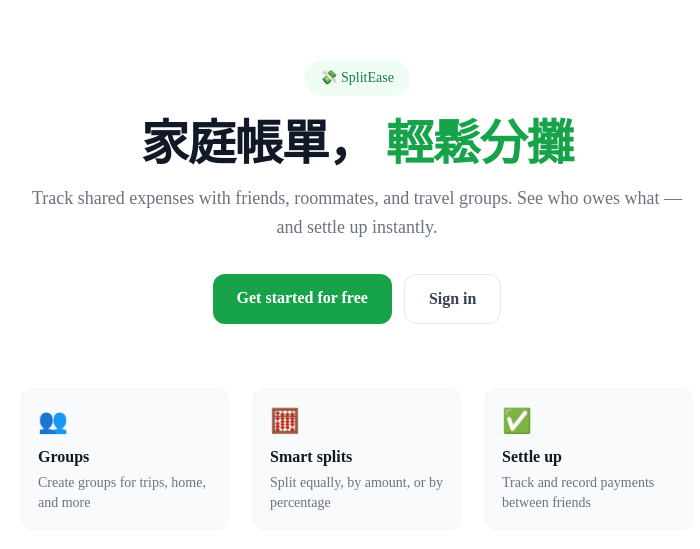
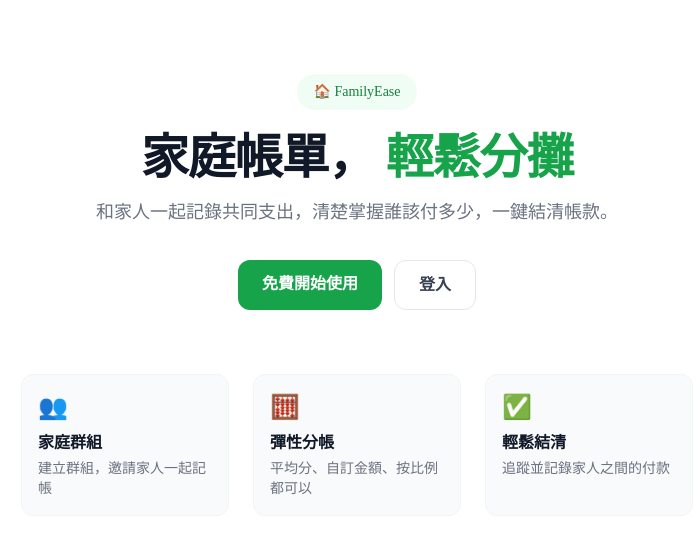
Before and after one commit to mobbygame1219/Family-Ease, a Next.js app: page / in a window 1280 px wide. Shown: the part 105-654 px from the top of the page, without its empty margins (283-983 px from the left). Built offline with nearby package versions, Linux system fonts and the light colour scheme.

Commit message:
首頁中文化

```diff
--- a/src/app/page.tsx
+++ b/src/app/page.tsx
@@ -1,13 +1,11 @@
-// src/app/page.tsx
 import Link from 'next/link';
 
 export default function HomePage() {
   return (
     <main className="flex min-h-screen flex-col items-center justify-center bg-white px-4">
       <div className="max-w-2xl text-center">
-        {/* Logo */}
         <div className="mb-6 inline-flex items-center gap-2 rounded-full bg-green-50 px-4 py-2 text-green-700 font-medium text-sm">
-          💸 SplitEase
+          🏠 FamilyEase
         </div>
 
         <h1 className="mb-4 text-5xl font-bold tracking-tight text-gray-900">
@@ -16,8 +14,7 @@ export default function HomePage() {
         </h1>
 
         <p className="mb-8 text-lg text-gray-500 leading-relaxed">
-          Track shared expenses with friends, roommates, and travel groups.
-          See who owes what — and settle up instantly.
+          和家人一起記錄共同支出，清楚掌握誰該付多少，一鍵結清帳款。
         </p>
 
         <div className="flex flex-col sm:flex-row gap-3 justify-center">
@@ -25,22 +22,21 @@ export default function HomePage() {
             href="/auth/register"
             className="rounded-xl bg-green-600 px-6 py-3 text-white font-semibold hover:bg-green-700 transition-colors"
           >
-            Get started for free
+            免費開始使用
           </Link>
           <Link
             href="/auth/login"
             className="rounded-xl border border-gray-200 bg-white px-6 py-3 text-gray-700 font-semibold hover:bg-gray-50 transition-colors"
           >
-            Sign in
+            登入
           </Link>
         </div>
 
-        {/* Feature highlights */}
         <div className="mt-16 grid grid-cols-1 sm:grid-cols-3 gap-6 text-left">
           {[
-            { icon: '👥', title: 'Groups', desc: 'Create groups for trips, home, and more' },
-            { icon: '🧮', title: 'Smart splits', desc: 'Split equally, by amount, or by percentage' },
-            { icon: '✅', title: 'Settle up', desc: 'Track and record payments between friends' },
+            { icon: '👥', title: '家庭群組', desc: '建立群組，邀請家人一起記帳' },
+            { icon: '🧮', title: '彈性分帳', desc: '平均分、自訂金額、按比例都可以' },
+            { icon: '✅', title: '輕鬆結清', desc: '追蹤並記錄家人之間的付款' },
           ].map((f) => (
             <div key={f.title} className="rounded-xl border border-gray-100 bg-gray-50 p-4">
               <div className="mb-2 text-2xl">{f.icon}</div>
```
